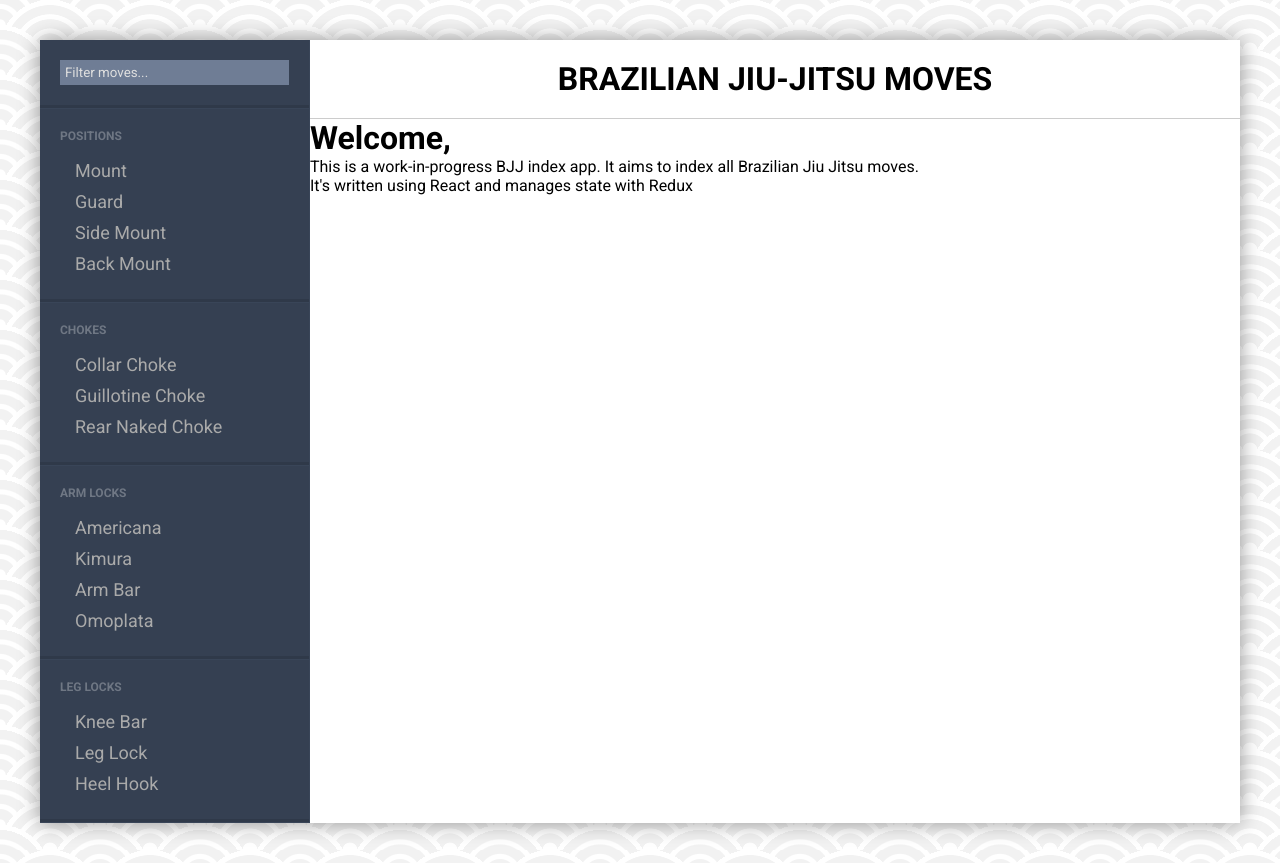
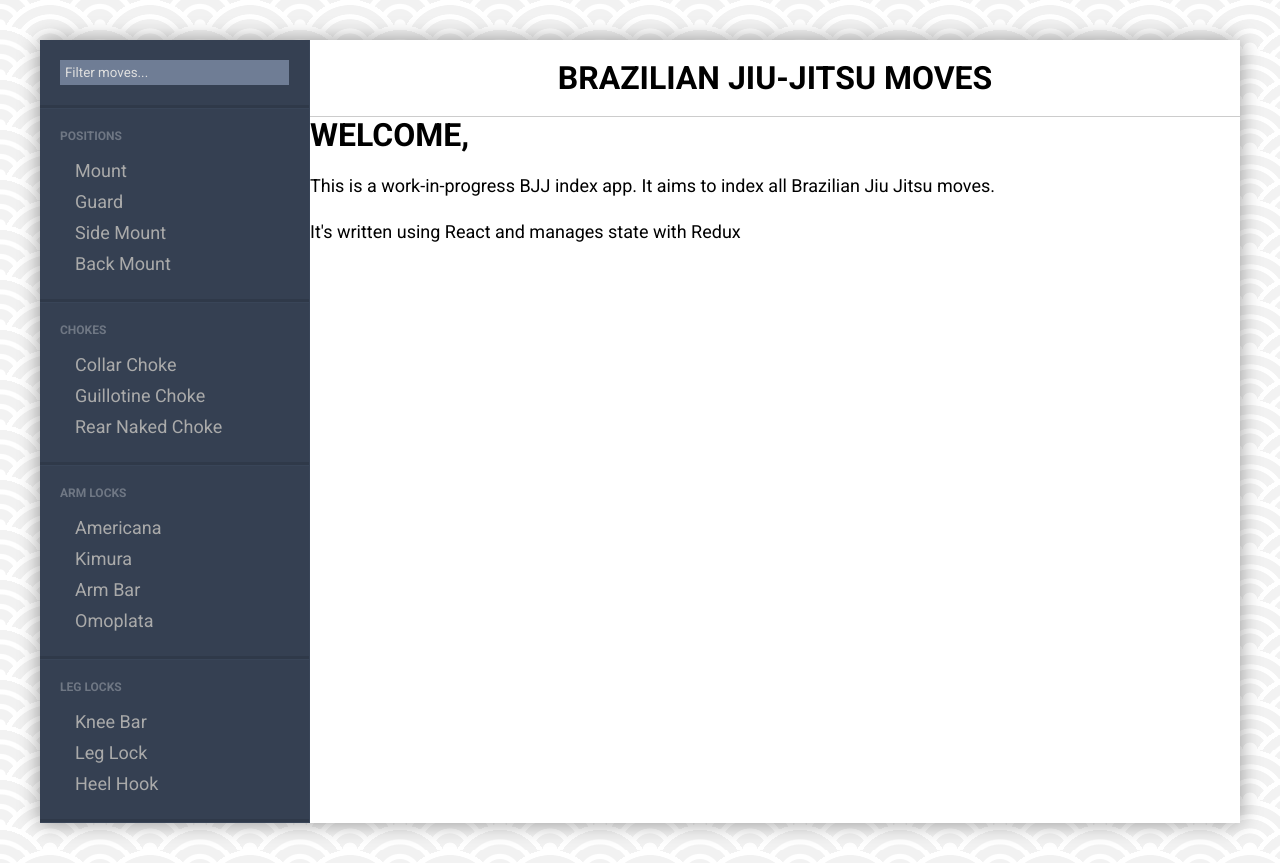
Before and after one commit to jillesme/bjj-moves, a React (Create React App) app: page / in a window 1280 px wide. Built offline with nearby package versions, Linux system fonts and the light colour scheme.

Commit message:
Basic typography styles

```diff
--- a/src/App.css
+++ b/src/App.css
@@ -23,6 +23,29 @@ body {
   color: #000;
 }
 
+h1 {
+  font-size: 32px;
+  line-height: 36px;
+}
+h2 {
+  font-size: 28px;
+  line-height: 32px;
+}
+h3 {
+  font-size: 24px;
+  line-height: 28px;
+}
+h1, h2, h3 {
+  text-transform: uppercase;
+}
+p, h1, h2, h3 {
+  margin-bottom: 20px;
+}
+p {
+  font-size: 18px;
+  line-height: 26px;
+}
+
 #root {
   padding: 40px;
 }
@@ -39,7 +62,7 @@ header {
   border-bottom: solid 1px #CCC;
 }
 header h1 {
-  text-transform: uppercase;
+  margin: 0;
 }
 
 .content {
```
